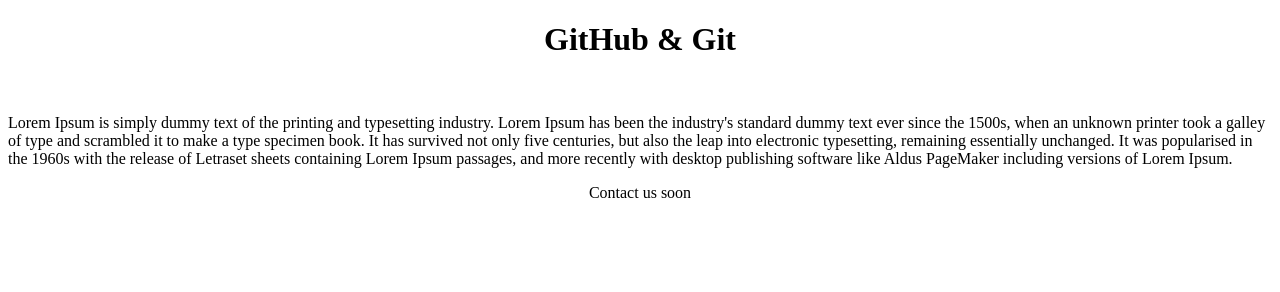
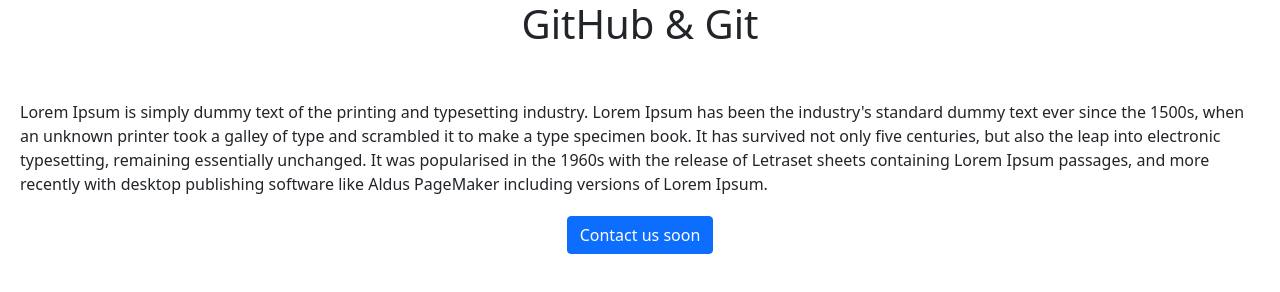
Before and after one commit to manutheblacker/projethtml5, a plain HTML site: page index.html in a window 1280 px wide. Drawn offline with nearby package versions, Linux system fonts and the light colour scheme.

Commit message:
Ajouter style CSS

```diff
--- a/index.html
+++ b/index.html
@@ -3,12 +3,14 @@
 <head>
     <meta charset="UTF-8">
     <title>Title</title>
+    <link href="https://cdn.jsdelivr.net/npm/bootstrap@5.1.3/dist/css/bootstrap.min.css" rel="stylesheet" integrity="sha384-1BmE4kWBq78iYhFldvKuhfTAU6auU8tT94WrHftjDbrCEXSU1oBoqyl2QvZ6jIW3" crossorigin="anonymous">
+
 </head>
 <body>
 <div>
     <h1><center>GitHub & Git</center></h1>
     <br/>
-    <p>
+    <p style="margin: 20px;">
         Lorem Ipsum is simply dummy text of the printing and
         typesetting industry. Lorem Ipsum has been the
         industry's standard dummy text ever since the 1500s,
@@ -24,7 +26,7 @@
         versions of Lorem Ipsum.
     </p>
     <div style="text-align: center">
-        Contact us soon
+       <button class="btn btn-primary"> Contact us soon</button>
     </div>
 </div>
 
```
